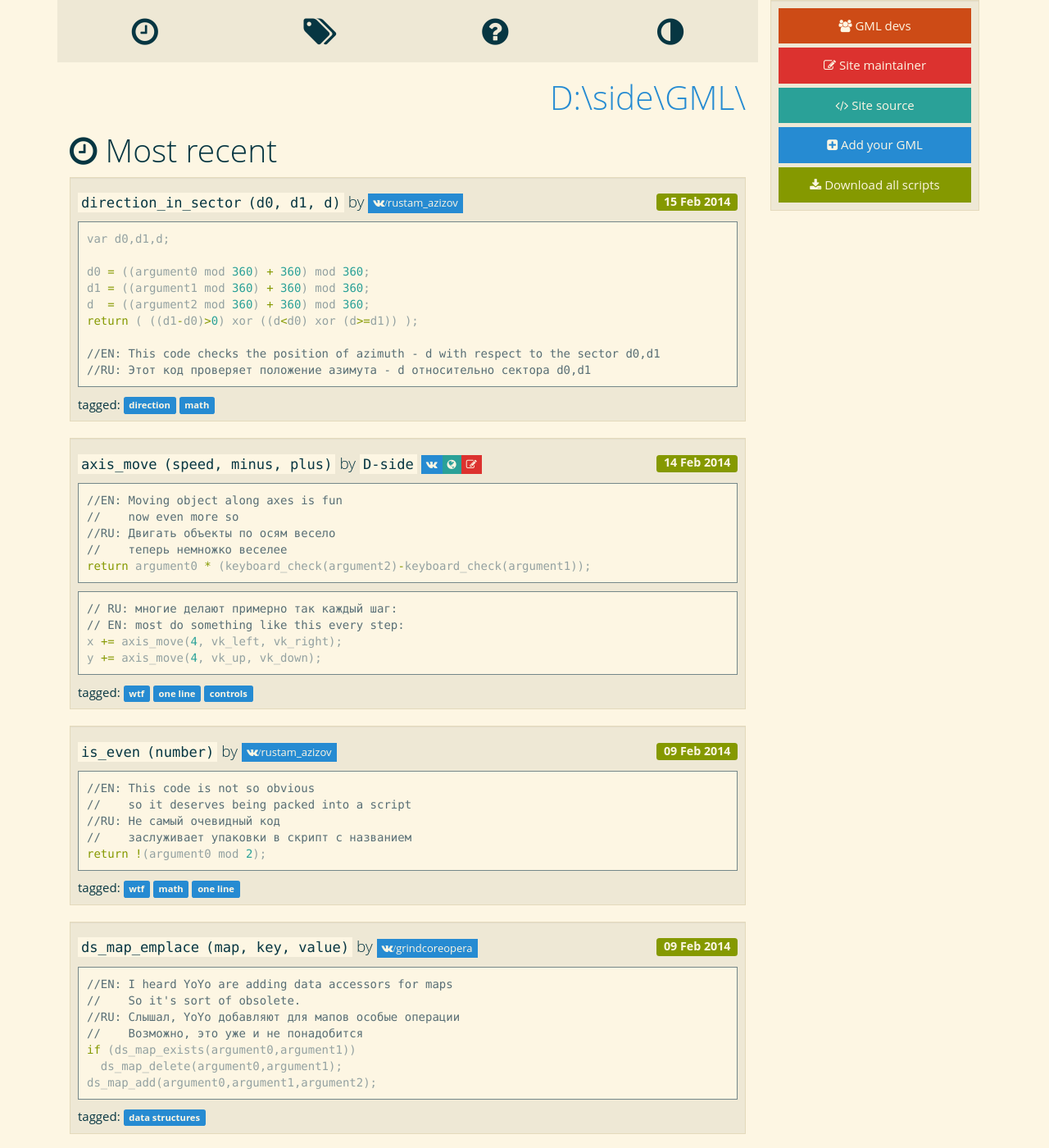
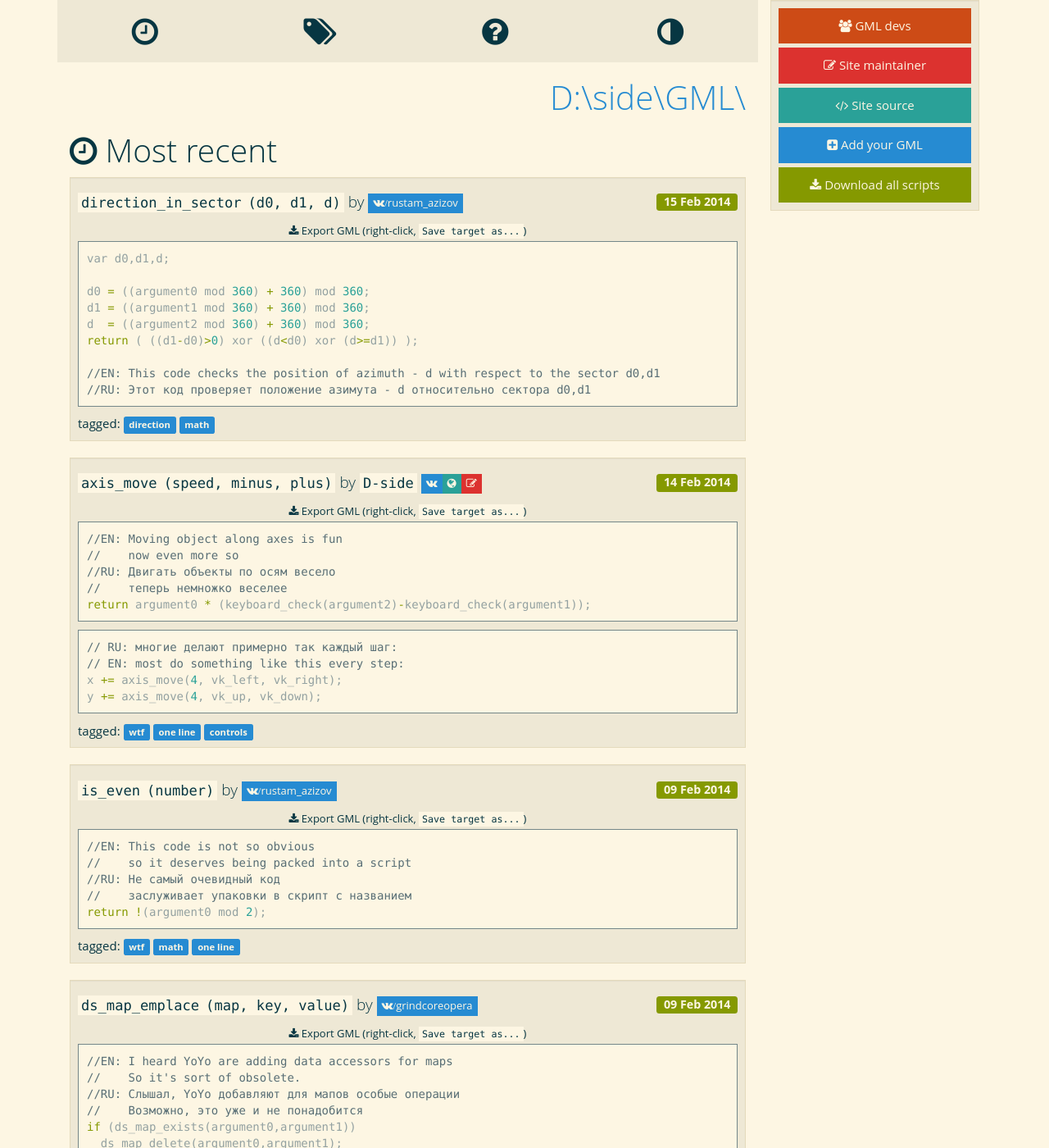
Before and after one commit to D-side/GMLS, a Jekyll site: the page built from index.html, in a window 1280 px wide and 1400 px high. Shown: the whole window at 82% size. Built offline with Jekyll 4.4.1, drawn with Linux system fonts in a browser that asks for light colours; Markdown is read by kramdown in place of the engine named in the settings; some of the changed text lies outside the part shown.

Commit message:
Export of individual scripts

```diff
--- a/_config.yml
+++ b/_config.yml
@@ -1,4 +1,4 @@
 name: D:\side\GML\
 markdown: redcarpet
 pygments: true
-permalink: /:categories/:title/
+permalink: /:title.gml
--- a/index.html
+++ b/index.html
@@ -8,7 +8,9 @@ icon: time
     {% for post in site.posts %}
 		<div class="well well-sm post">
 		    <h4 class="post-heading">
-				<a href="{{ post.url }}"><code>{{ post.title }}</code><wbr/><code>{{post.arguments}}</code></a> by {{ post.author }}<span class="post-date label label-success">{{ post.date | date_to_string }}</span></h4>
+				<code>{{ post.title }}</code><wbr/><code>{{post.arguments}}</code> by {{ post.author }}<span class="post-date label label-success">{{ post.date | date_to_string }}</span></h4>
+				<div class="clearfix"></div>
+				<div><a href="{{ post.url }}" class="btn btn-xs btn-default btn-block"><i class="icon-download-alt"> </i>Export GML (right-click, <code>Save target as...</code>)</a></div>
 				<div class="clearfix"></div>
 			    <div>{{ post.content }}</div>
 				<div>tagged:
```
Also changed, not shown: _layouts/post.html (deleted, +0 -24 lines), 1 other file.
